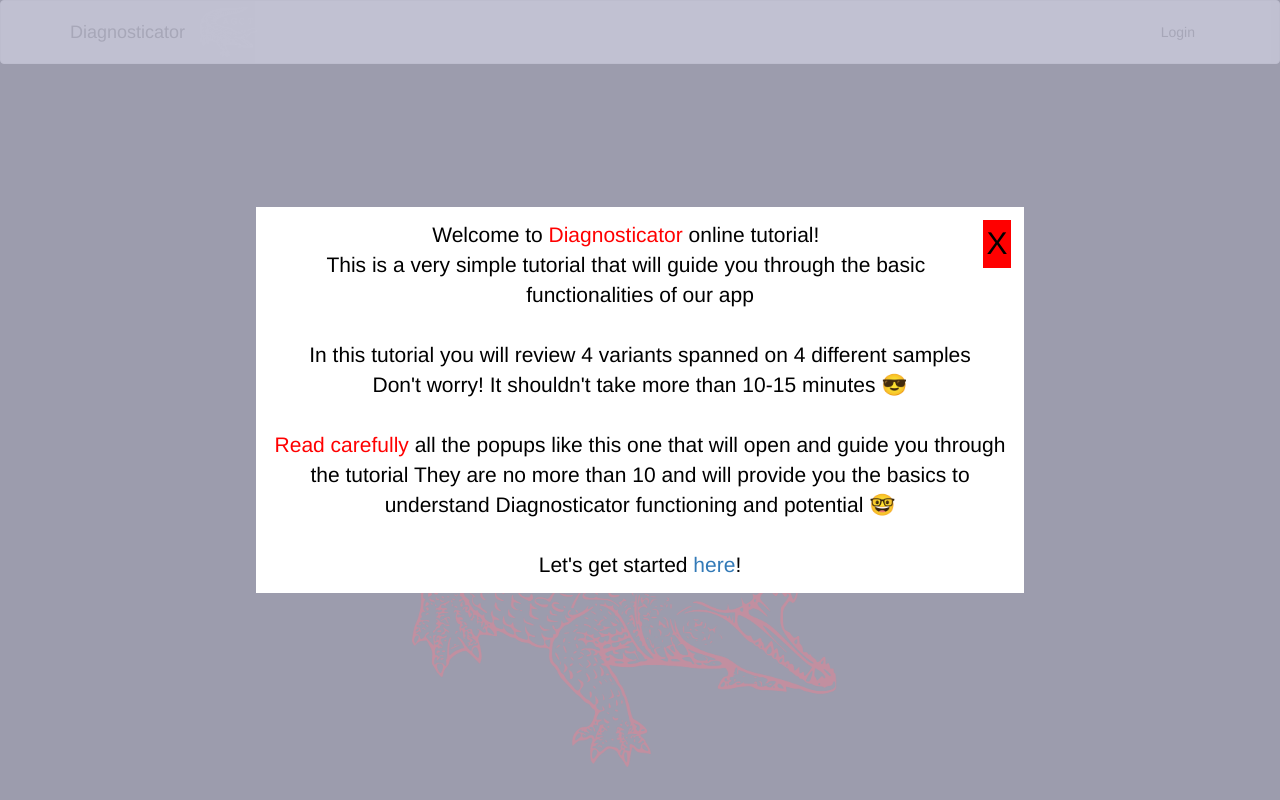
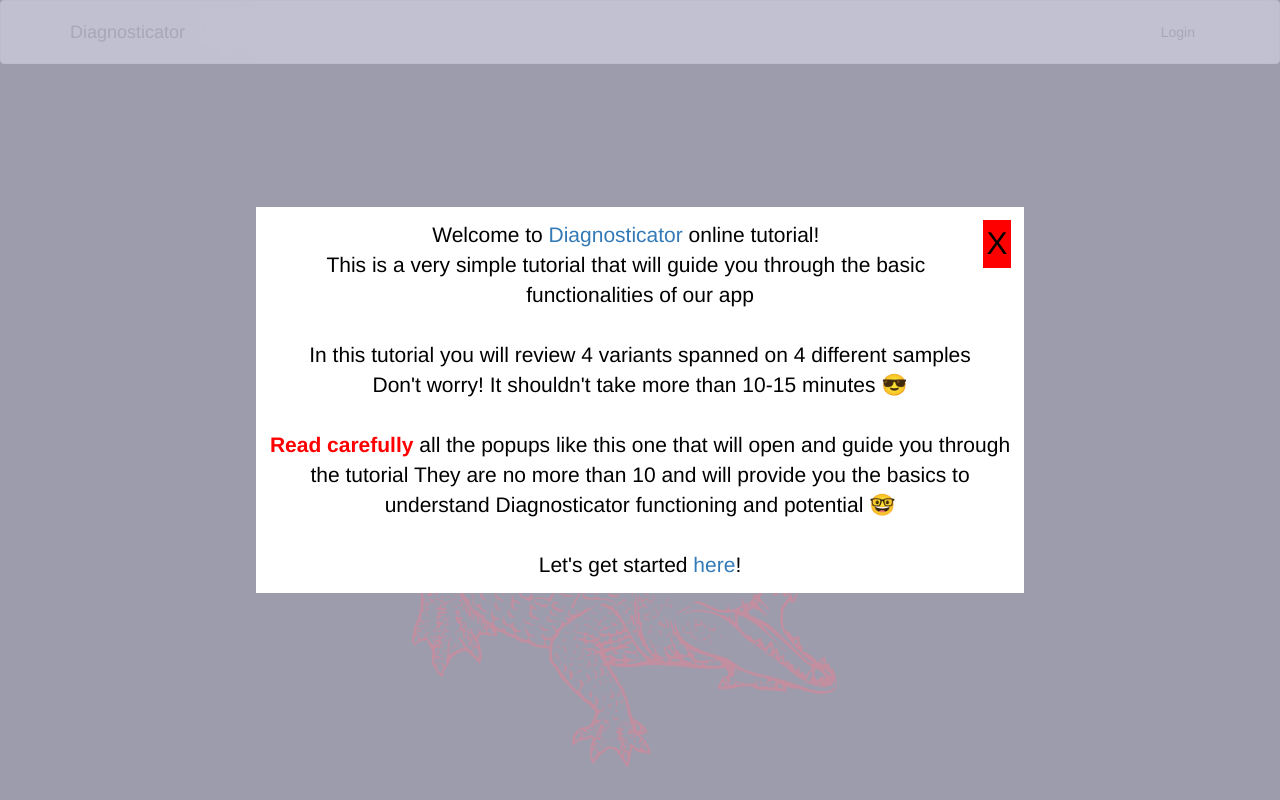
Before and after one commit to cccnrc/diagnosticator-server-tutorial, a Flask app: page / in a window 1280 px wide. Run offline with Flask 2, Linux system fonts and the light colour scheme; some libraries are stand-ins or nearby versions.

Commit message:
diagnosticator-server-tutorial v0.11

```diff
--- a/app/templates/index_tutorial_DXcator.html
+++ b/app/templates/index_tutorial_DXcator.html
@@ -57,7 +57,7 @@
 <div class="fadeMe" id="outer-TUTORIAL">
   <div class="inner" style="color: black;">
     <span id='close' onclick='this.parentNode.parentNode.parentNode.removeChild(this.parentNode.parentNode); return false;'>X</span>
-    Welcome to <stream style="color: red;">Diagnosticator</stream> online tutorial!
+    Welcome to <a href="https://diagnosticator-tutorial.com">Diagnosticator</a> online tutorial!
     <br>
     This is a very simple tutorial that will guide you through the basic functionalities of our app
     <br>
@@ -66,7 +66,7 @@
     <br>Don't worry! It shouldn't take more than 10-15 minutes &#128526
     <br>
     <br>
-    <stream style="color: red;">Read carefully</stream> all the popups like this one that will open and guide you through the tutorial
+    <stream style="color: red; font-weight: bold;">Read carefully</stream> all the popups like this one that will open and guide you through the tutorial
     They are no more than 10 and will provide you the basics to understand Diagnosticator functioning and potential &#129299
     <br>
     <br>
```
